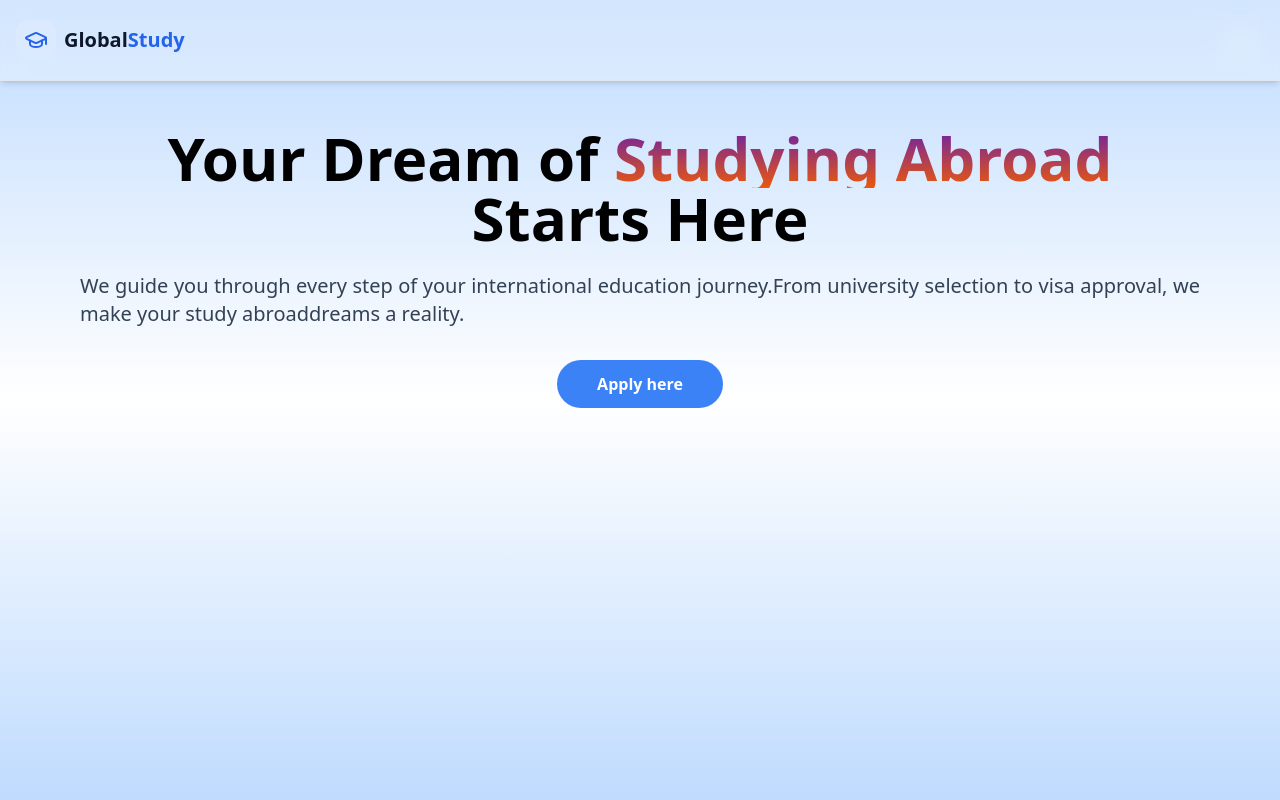
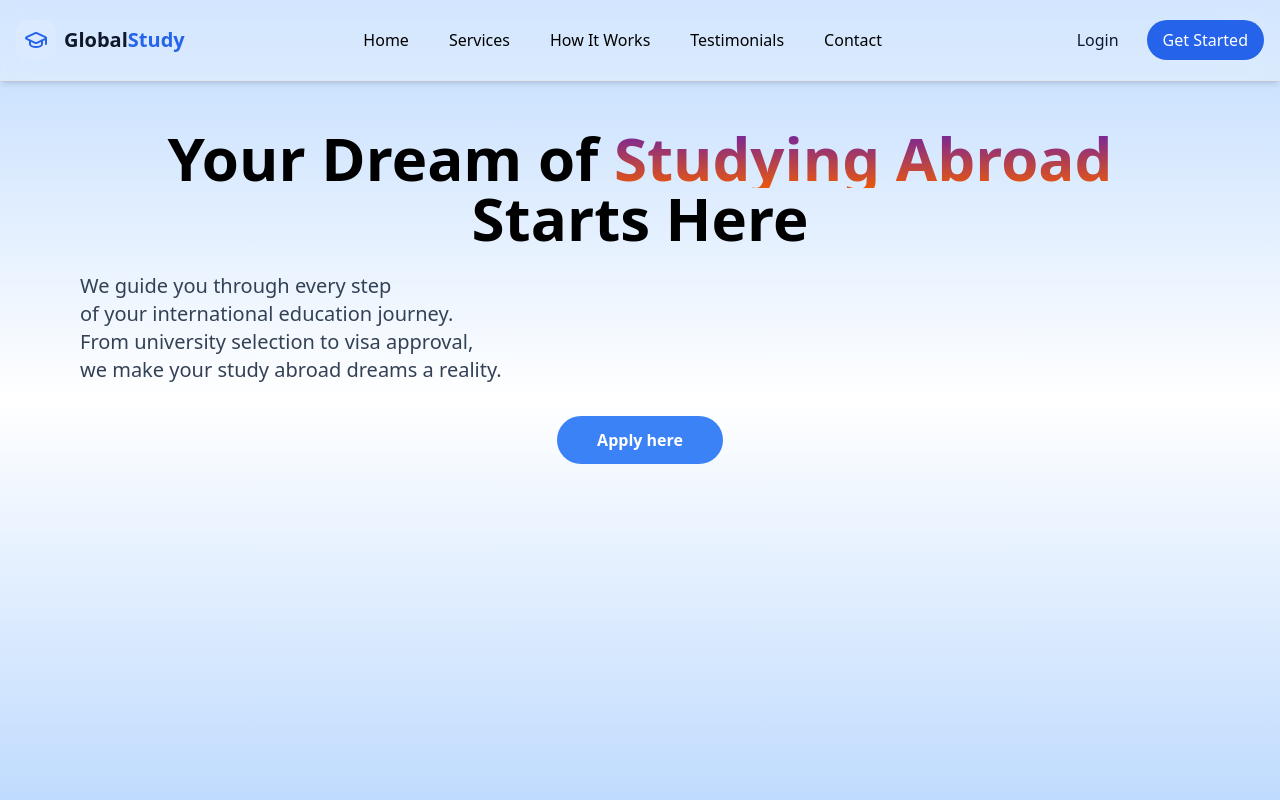
Before and after one commit to notKuina/consultancy-website, a React (Vite) app in the folder frontend/: page / in a window 1280 px wide. Shown: the top 800 px of the page. Built offline with nearby package versions, Linux system fonts and the light colour scheme.

Commit message:
navbar-css update

```diff
--- a/frontend/package.json
+++ b/frontend/package.json
@@ -14,7 +14,7 @@
     "lucide-react": "^0.562.0",
     "react": "^19.2.0",
     "react-dom": "^19.2.0",
-    "react-router-dom": "^7.11.0",
+    "react-router-dom": "^7.12.0",
     "react-scroll": "^1.9.3",
     "tailwindcss": "^4.1.18"
   },
--- a/frontend/src/components/Navbar.jsx
+++ b/frontend/src/components/Navbar.jsx
@@ -30,7 +30,7 @@ const Navbar = () => {
           </Link>
 
         {/* Desktop Navigation */}
-        <nav className="hidden md:flex items-center gap-8 sm:gap-1">
+        <nav className="flex items-center gap-10 ">
           {navLinks.map((link) => (
             <Link
               key={link.name}
@@ -43,13 +43,13 @@ const Navbar = () => {
         </nav>
 
         {/* Desktop CTA */}
-        <div className="hidden md:flex items-center gap-3">
-          <Link to="/login" className="px-4 py-2 text-slate-900 font-medium">
+        <div className="flex items-center gap-3">
+          <Link to="/login" className="px-4 py-2 text-slate-900 hover:text-blue-600 font-medium">
             Login
           </Link>
           <Link
             to="/register"
-            className="px-4 py-2 text-white bg-blue-600 rounded-full font-medium"
+            className="px-4 py-2 text-white bg-blue-600  hover:bg-blue-400 rounded-full font-medium"
           >
             Get Started
           </Link>
--- a/frontend/src/pages/Home.jsx
+++ b/frontend/src/pages/Home.jsx
@@ -25,12 +25,10 @@ const Home = () => {
         </div>
 
       {/* Paragraph with line breaks only on large screens */}
-      <p className="mt-6 text-lg md:text-xl text-justify lg:text-left max-w-full text-slate-700">
-        We guide you through every step of your international education journey.
-        <span className="hidden lg:block"></span>
-        From university selection to visa approval, we make your study abroad
-        <span className="hidden lg:block"></span>
-        dreams a reality.
+      <p className="mt-6 max-w-full text-lg md:text-xl text-slate-700 text-left lg:text-left">
+        We guide you through every step  <br /> of your international education journey.<br/>
+        From university selection to visa approval,<br />
+         we make your study abroad dreams a reality.
       </p>
 
 
--- a/frontend/tailwind.config.js
+++ b/frontend/tailwind.config.js
@@ -1,5 +1,8 @@
 export default {
-  content: ["./index.html", "./src/**/*.{js,jsx,ts,tsx}"],
+  content: [
+    "./index.html",
+    "./src/**/*.{js,jsx,ts,tsx}",
+  ],
   theme: {
     extend: {},
   },
```
Also changed, not shown: 1 other file (tests, documents, lock files or other folders).
